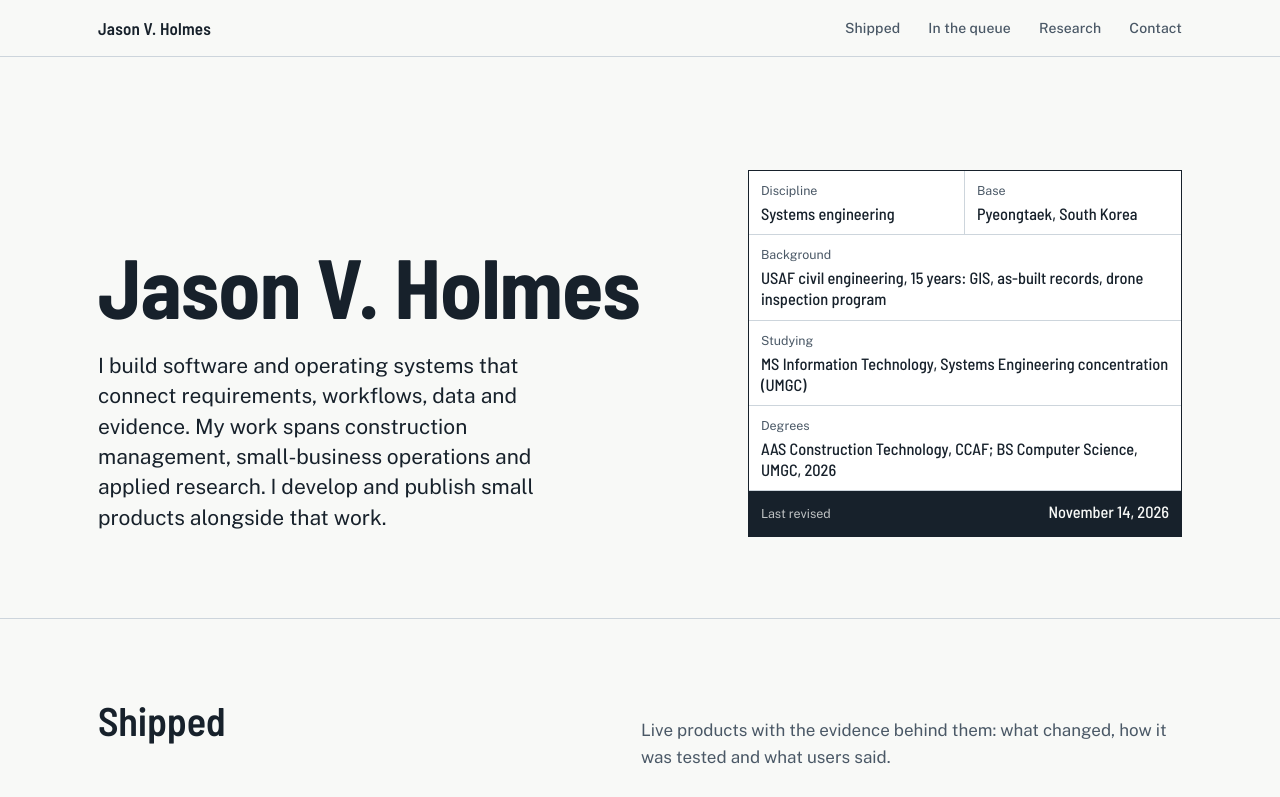
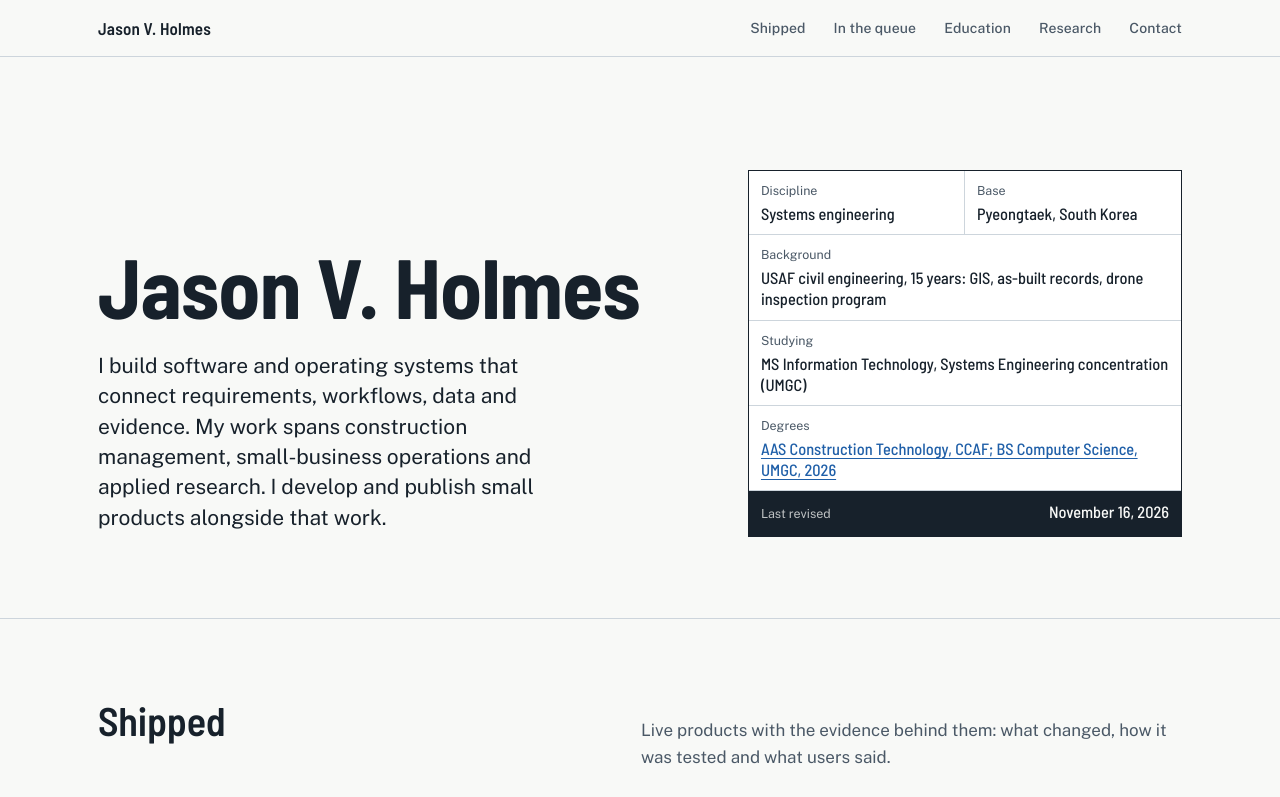
Before and after one commit to jvholmes87/jvholmes87.github.io, a plain HTML site: page index.html in a window 1280 px wide. Shown: the top 797 px of the page. Drawn offline with nearby package versions, Linux system fonts and the light colour scheme.

Commit message:
docs: link education page from portfolio navigation

```diff
--- a/index.html
+++ b/index.html
@@ -27,6 +27,7 @@
     <nav aria-label="Sections">
       <a href="#shipped">Shipped</a>
       <a href="#queue">In the queue</a>
+      <a href="education/">Education</a>
       <a href="#research">Research</a>
       <a href="#contact">Contact</a>
     </nav>
@@ -44,8 +45,8 @@
       <div><dt>Base</dt><dd>Pyeongtaek, South Korea</dd></div>
       <div class="full"><dt>Background</dt><dd>USAF civil engineering, 15 years: GIS, as-built records, drone inspection program</dd></div>
       <div class="full"><dt>Studying</dt><dd>MS Information Technology, Systems Engineering concentration (UMGC)</dd></div>
-      <div class="full"><dt>Degrees</dt><dd>AAS Construction Technology, CCAF; BS Computer Science, UMGC, 2026</dd></div>
-      <div class="full sheet"><dt>Last revised</dt><dd>November 14, 2026</dd></div>
+      <div class="full"><dt>Degrees</dt><dd><a href="education/">AAS Construction Technology, CCAF; BS Computer Science, UMGC, 2026</a></dd></div>
+      <div class="full sheet"><dt>Last revised</dt><dd>November 16, 2026</dd></div>
     </dl>
   </div>
 
```
